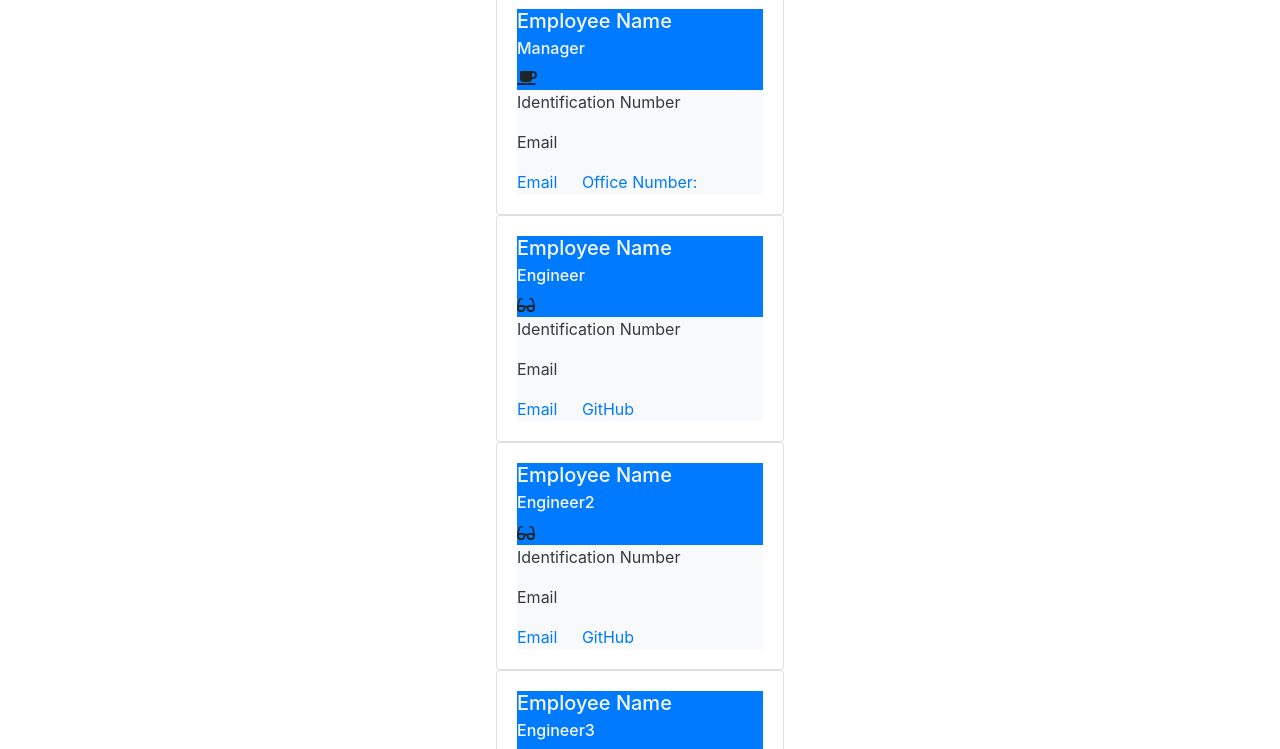
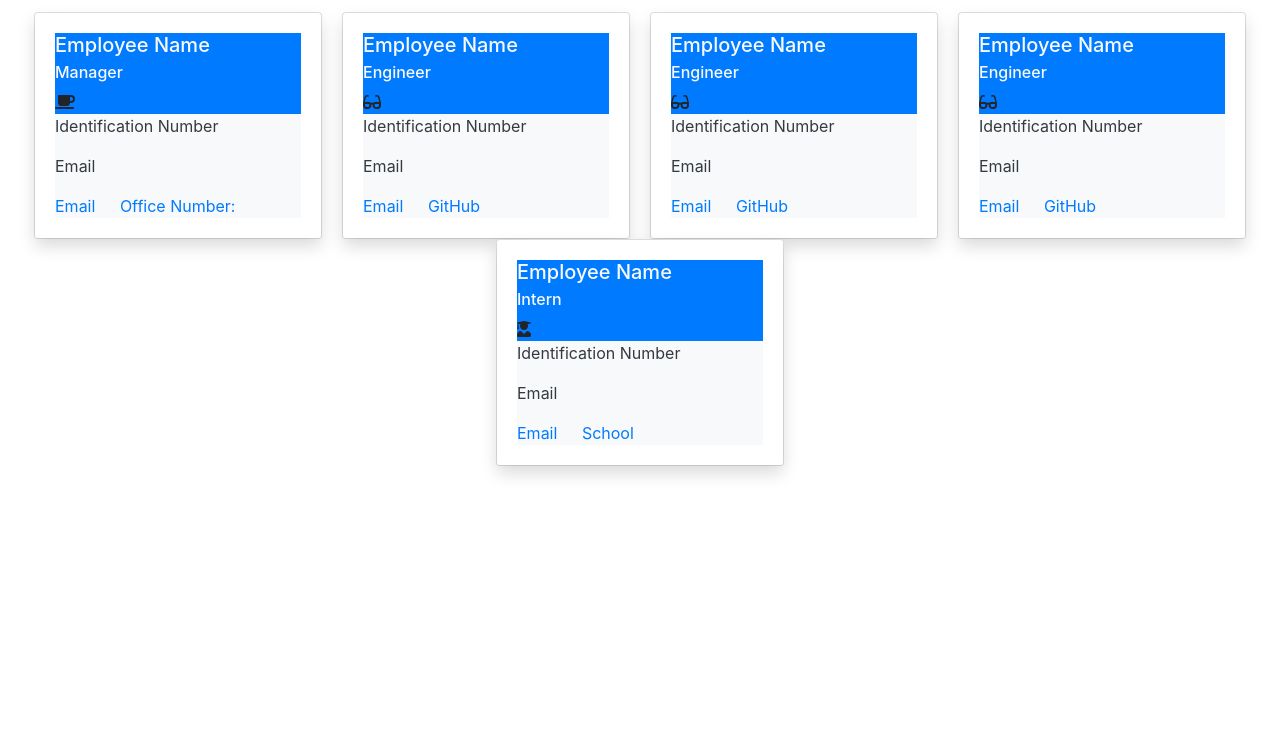
Before and after one commit to FocusKing/Dream-Team-Generator, a website: page index.html in a window 1280 px wide. Shown: the part 74-823 px from the top of the page. After the commit the page ends 800 px from the top, so only its background shows below. Drawn offline with nearby package versions, Linux system fonts and the light colour scheme.

Commit message:
implemented flex wrap, added shadow to cards for styling

```diff
--- a/index.html
+++ b/index.html
@@ -11,18 +11,20 @@
         integrity="sha384-ggOyR0iXCbMQv3Xipma34MD+dH/1fQ784/j6cY/iJTQUOhcWr7x9JvoRxT2MZw1T" crossorigin="anonymous">
     <!-- <link rel="stylesheet" href="https://cdnjs.cloudflare.com/ajax/libs/font-awesome/4.7.0/css/font-awesome.min.css"> -->
     <script src="https://kit.fontawesome.com/c29bc16b23.js" crossorigin="anonymous"></script>
-    <link rel="stylesheet" href="https://use.fontawesome.com/releases/v5.7.0/css/all.css" integrity="sha384-lZN37f5QGtY3VHgisS14W3ExzMWZxybE1SJSEsQp9S+oqd12jhcu+A56Ebc1zFSJ" crossorigin="anonymous">
+    <link rel="stylesheet" href="https://use.fontawesome.com/releases/v5.7.0/css/all.css"
+        integrity="sha384-lZN37f5QGtY3VHgisS14W3ExzMWZxybE1SJSEsQp9S+oqd12jhcu+A56Ebc1zFSJ" crossorigin="anonymous">
 </head>
+
 <body>
     <!-- Installed bootstrap bringing in other sources in the event I need to add to my code -->
     <h2 class="m-1 page-header">
         Dream Team
     </h2>
-    <!-- <div class="card-group"> -->
-        <div class="row justify-content-center">
-            <div class="col d-flex justify-content-center">
-                <div class="card" style="width: 18rem;">
-                    <div class="card-body">
+    <div class="container-fluid">
+        <div class="row ">
+            <div class="col p-4 flex-wrap d-flex justify-content-around ">
+                <div class="card " style="width: 18rem;">
+                    <div class="card-body shadow">
                         <div class="bg-primary">
                             <h5 class="card-title text-light">Employee Name</h5>
                             <h6 class="card-subtitle mb-2 text-light">Manager</h6>
@@ -36,15 +38,8 @@
                         </div>
                     </div>
                 </div>
-            </div>
-        </div>
-    </div>
-
-    <!-- <div class="row row-cols-4"></div> -->
-    <div class="row justify-content-center">
-        <!-- <div class="col"> -->
                 <div class="card" style="width: 18rem;">
-                <div class="card-body">
+                    <div class="card-body shadow">
                         <div class="bg-primary">
                             <h5 class="card-title text-light">Employee Name</h5>
                             <h6 class="card-subtitle mb-2 text-light">Engineer</h6>
@@ -58,14 +53,11 @@
                         </div>
                     </div>
                 </div>
-        </div>
-    </div>
-    <!-- <div class="col"> -->
-        <div class="card mx-auto" style="width: 18rem;">
-            <div class="card-body">
+                <div class="card" style="width: 18rem;">
+                    <div class="card-body shadow">
                         <div class="bg-primary">
                             <h5 class="card-title text-light">Employee Name</h5>
-                    <h6 class="card-subtitle mb-2 text-light">Engineer2</h6>
+                            <h6 class="card-subtitle mb-2 text-light">Engineer</h6>
                             <i class="fas fa-glasses"></i>
                         </div>
                         <div class="bg-light">
@@ -76,12 +68,11 @@
                         </div>
                     </div>
                 </div>
-        <!-- <div class="col"> -->
-            <div class="card mx-auto" style="width: 18rem;">
-                <div class="card-body">
+                <div class="card" style="width: 18rem;">
+                    <div class="card-body shadow">
                         <div class="bg-primary">
                             <h5 class="card-title text-light">Employee Name</h5>
-                        <h6 class="card-subtitle mb-2 text-light">Engineer3</h6>
+                            <h6 class="card-subtitle mb-2 text-light">Engineer</h6>
                             <i class="fas fa-glasses"></i>
                         </div>
                         <div class="bg-light">
@@ -92,9 +83,9 @@
                         </div>
                     </div>
                 </div>
-            <div class="col d-flex justify-content-center">
+                <!-- <div class="col d-flex justify-content-center"> -->
                     <div class="card" style="width: 18rem;">
-                    <div class="card-body">
+                        <div class="card-body shadow">
                             <div class="bg-primary">
                                 <h5 class="card-title text-light">Employee Name</h5>
                                 <h6 class="card-subtitle mb-2 text-light">Intern</h6>
@@ -105,6 +96,12 @@
                                 <p class="card-text text-dark">Email</p>
                                 <a href="#" class="card-link">Email</a>
                                 <a href="#" class="card-link">School</a>
+                            </div>
+                        </div>
+                    </div>
+            </div>
+        </div>
+    </div>
     </div>
     </div>
     </div>
@@ -119,6 +116,7 @@
         <script src="https://stackpath.bootstrapcdn.com/bootstrap/4.3.1/js/bootstrap.min.js"
             integrity="sha384-JjSmVgyd0p3pXB1rRibZUAYoIIy6OrQ6VrjIEaFf/nJGzIxFDsf4x0xIM+B07jRM"
             crossorigin="anonymous"></script>
+
 </body>
 
 </html>
```
Also changed, not shown: README.md, images/Dream Team Generator.png (added), output/style.css. Lines whose indentation alone changed are shown as unchanged.
